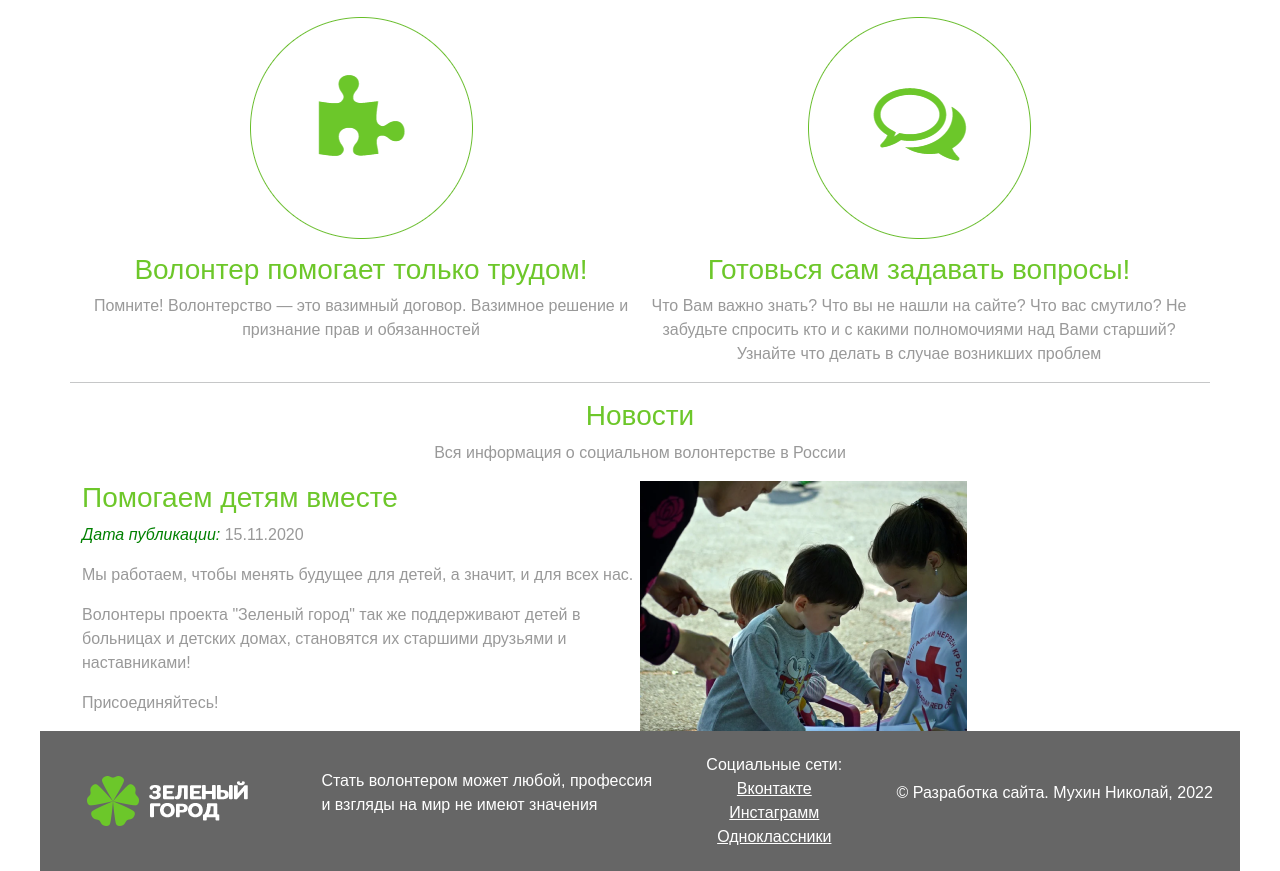
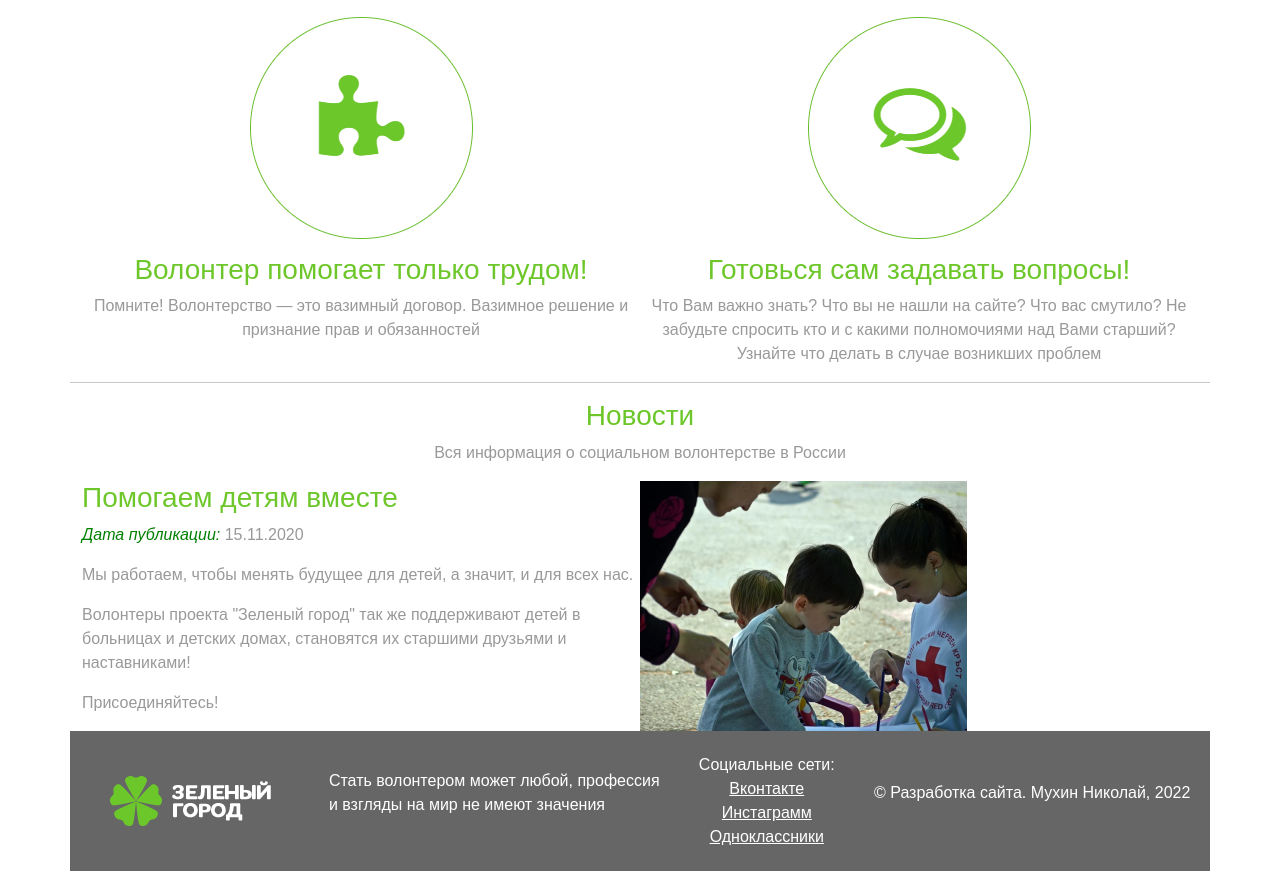
Before and after one commit to nik0107/Green_city-3.0, a plain HTML site: page index.html in a window 1280 px wide. Shown: the part 736-1607 px from the top of the page. Drawn offline with Linux system fonts and the light colour scheme.

Commit message:
Собрана страница index.html

```diff
--- a/index.html
+++ b/index.html
@@ -123,9 +123,8 @@
         </div>
     </div>
 
-
-
-    <footer class="footer">
+    <footer class="container">
+        <div class="row">
             <div class="footer-wrapper">
                 <div>
                     <img src="img/logo.png" alt="logo">
@@ -144,6 +143,7 @@
                     <p>© Разработка сайта. Мухин Николай, 2022</p>
                 </div>
             </div>
+        </div>
     </footer>
     <script src="js/bootstrap.min.js"></script>
 </body>
```
Lines whose indentation alone changed are shown as unchanged.
